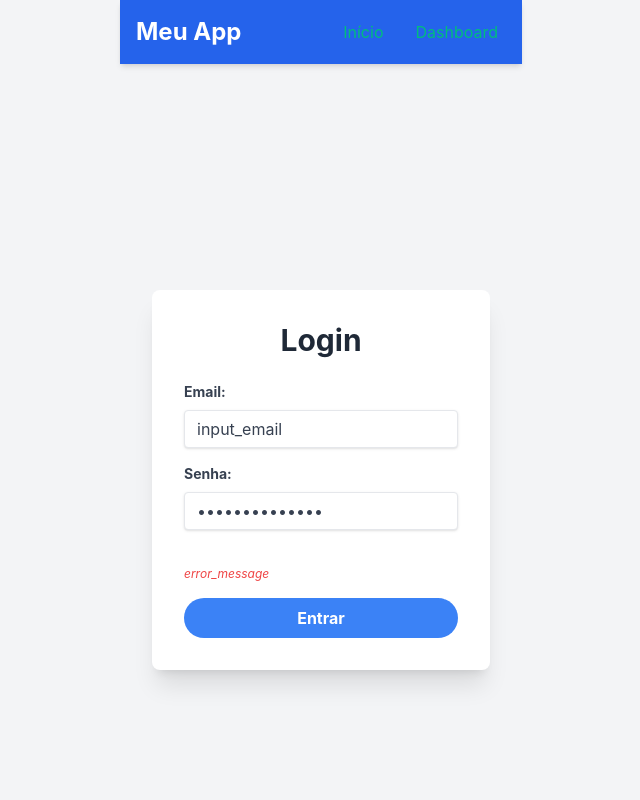
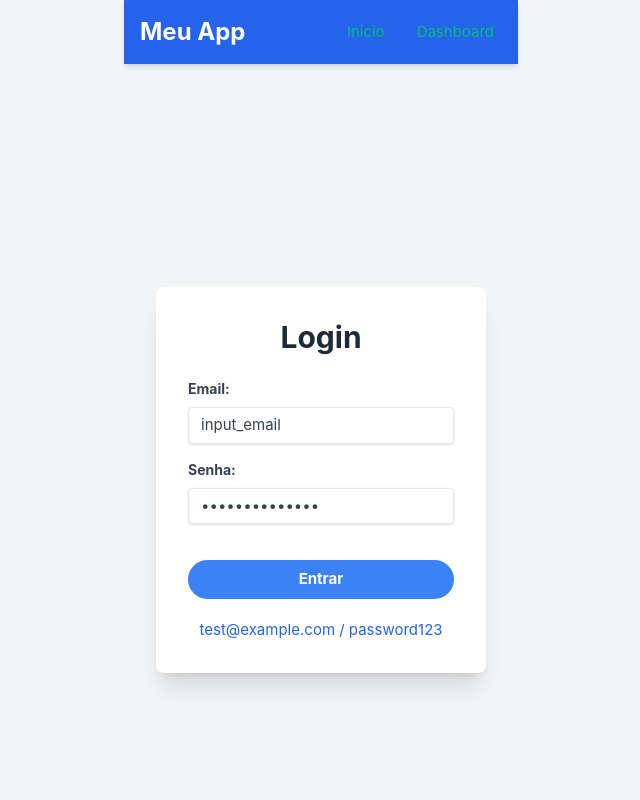
Before and after one commit to rodrigotxt/mxm-desafio, a Vue app in the folder frontend/: page /login in a window 1280 px wide. Shown: the top 800 px of the page, without its empty margins (319-959 px from the left). Built offline with nearby package versions, Linux system fonts and the light colour scheme; the HTML template or start-up script is replaced by a standard one.

Commit message:
fix/tailwind

```diff
--- a/frontend/src/assets/main.css
+++ b/frontend/src/assets/main.css
@@ -1,14 +1,16 @@
+/* src/assets/main.css */
+@import './base.css';
+
 @tailwind base;
 @tailwind components;
 @tailwind utilities;
+
 
 body {
   font-family: 'Inter', sans-serif;
   min-height: 100vh;
   background-color: #f3f4f6;
 }
-
-@import './base.css';
 
 #app {
   max-width: 1280px;
--- a/frontend/src/main.ts
+++ b/frontend/src/main.ts
@@ -1,3 +1,4 @@
+// src/main.ts
 import './assets/main.css'
 
 import { createApp } from 'vue'
--- a/frontend/src/views/LoginView.vue
+++ b/frontend/src/views/LoginView.vue
@@ -1,3 +1,4 @@
+// src/views/LoginView.vue
 <script setup lang="ts">
 import { ref } from 'vue'
 import { useRouter } from 'vue-router'
@@ -8,7 +9,7 @@ const router = useRouter()
 
 const email = ref('input_email')
 const password = ref('input_password')
-const errorMessage = ref('error_message')
+const errorMessage = ref('')
 
 // Função para lidar com o envio do formulário de login
 const handleLogin = async () => {
@@ -61,6 +62,9 @@ const handleLogin = async () => {
             Entrar
           </button>
         </div>
+        <div class="text-center">
+          <p class="text-blue-600 mt-5">test@example.com / password123</p>
+        </div>
       </form>
     </div>
   </div>
--- a/frontend/vite.config.ts
+++ b/frontend/vite.config.ts
@@ -1,17 +1,16 @@
+// vite.config.ts
 import { fileURLToPath, URL } from 'node:url'
-
 import { defineConfig } from 'vite'
 import vue from '@vitejs/plugin-vue'
 import vueJsx from '@vitejs/plugin-vue-jsx'
 import vueDevTools from 'vite-plugin-vue-devtools'
-import tailwindcss from '@tailwindcss/vite'
+import tailwindcss from 'tailwindcss' // <-- Corrigido
+import autoprefixer from 'autoprefixer'
 
-// https://vite.dev/config/
 export default defineConfig({
   plugins: [
     vue(),
     vueJsx(),
-    tailwindcss(),
     vueDevTools(),
   ],
   resolve: {
@@ -19,4 +18,12 @@ export default defineConfig({
       '@': fileURLToPath(new URL('./src', import.meta.url))
     },
   },
+  css: {
+    postcss: {
+      plugins: [
+        tailwindcss(),
+        autoprefixer(),
+      ],
+    },
+  }
 })
```
